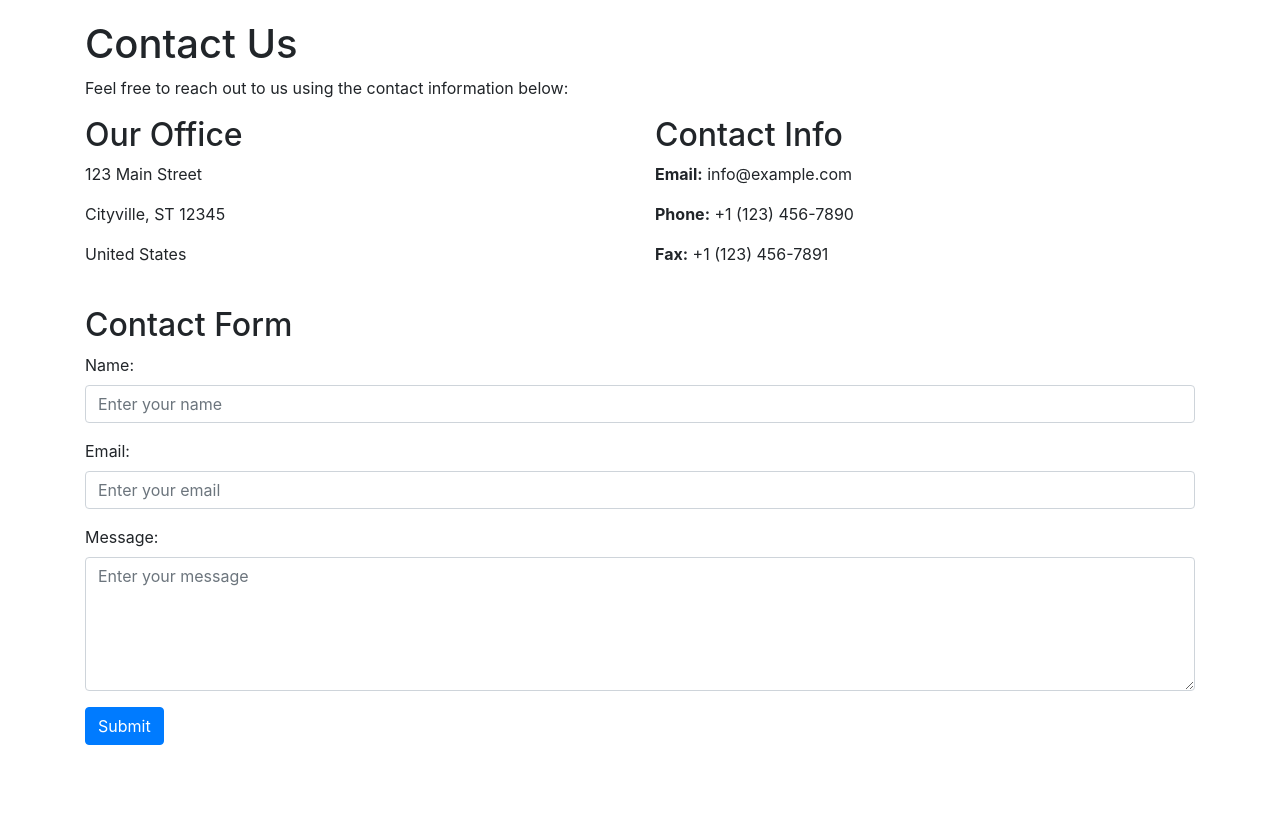
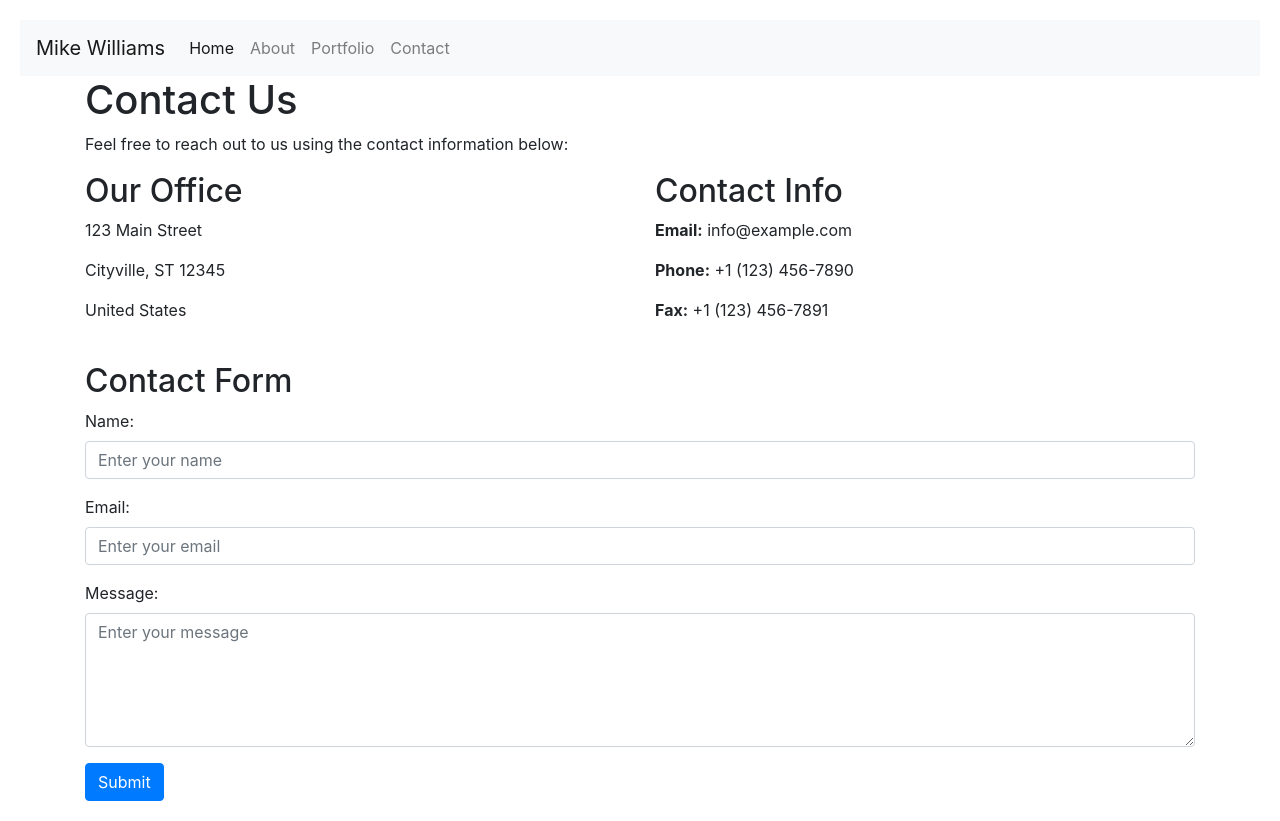
Before and after one commit to mikewill007/mikewill007.github.io, a plain HTML site: page contact.html in a window 1280 px wide. Before the commit the page ends 800 px from the top, so only its background shows below. Drawn offline with nearby package versions, Linux system fonts and the light colour scheme.

Commit message:
Getting links to other pages and navbar working

```diff
--- a/contact.html
+++ b/contact.html
@@ -12,6 +12,30 @@
     </style>
 </head>
 <body>
+
+<nav class="navbar navbar-expand-lg navbar-light bg-light">
+    <a class="navbar-brand" href="#">Mike Williams</a>
+    <button class="navbar-toggler" type="button" data-toggle="collapse" data-target="#navbarSupportedContent" aria-controls="navbarSupportedContent" aria-expanded="false" aria-label="Toggle navigation">
+        <span class="navbar-toggler-icon"></span>
+    </button>
+
+    <div class="collapse navbar-collapse" id="navbarSupportedContent">
+        <ul class="navbar-nav mr-auto">
+            <li class="nav-item active">
+                <a class="nav-link" href="index.html">Home <span class="sr-only">(current)</span></a>
+            </li>
+            <li class="nav-item">
+                <a class="nav-link" href="about.html">About</a>
+            </li>
+            <li class="nav-item">
+                <a class="nav-link" href="portfolio.html">Portfolio</a>
+            </li>
+            <li class="nav-item">
+                <a class="nav-link" href="#">Contact</a>
+            </li>
+        </ul>
+    </div>
+</nav>
 
 <div class="container">
     <h1>Contact Us</h1>
```
Also changed, not shown: about.html (+24 -0 lines), portfolio.html (+23 -0 lines).
